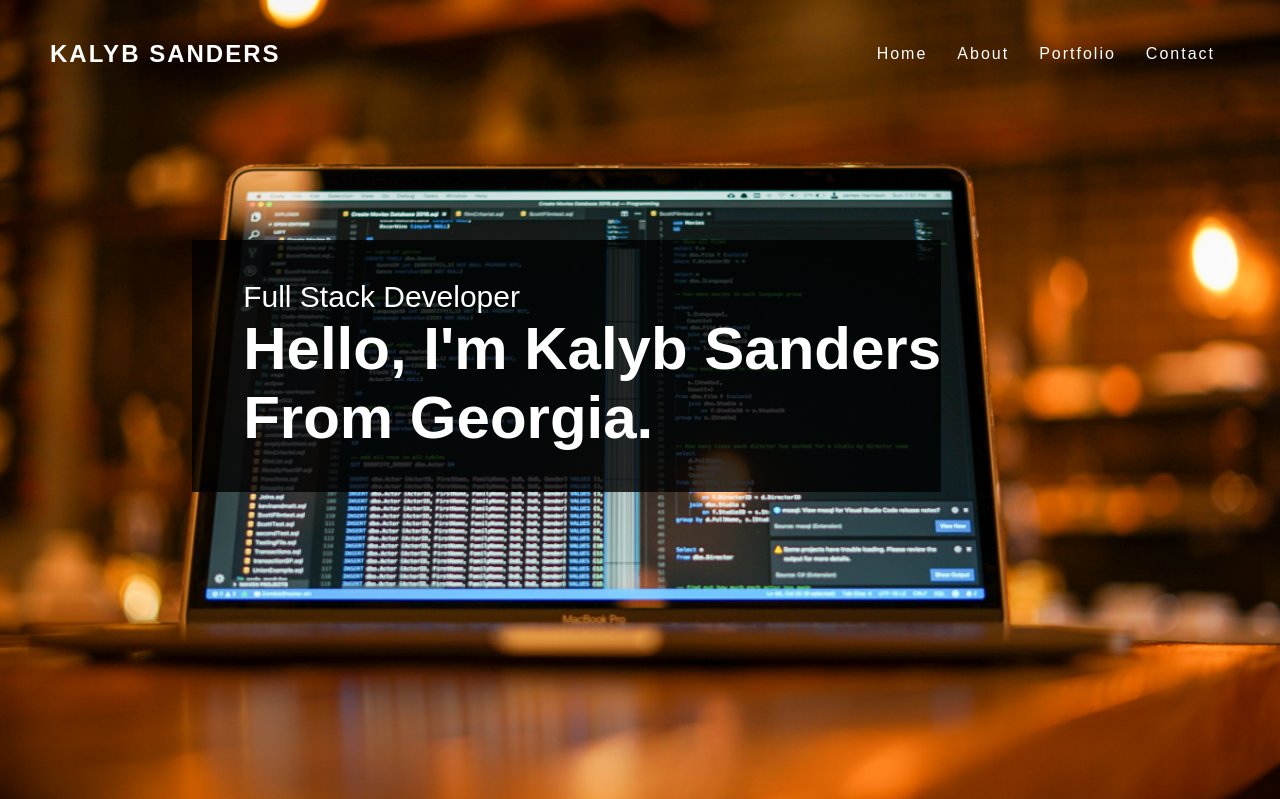
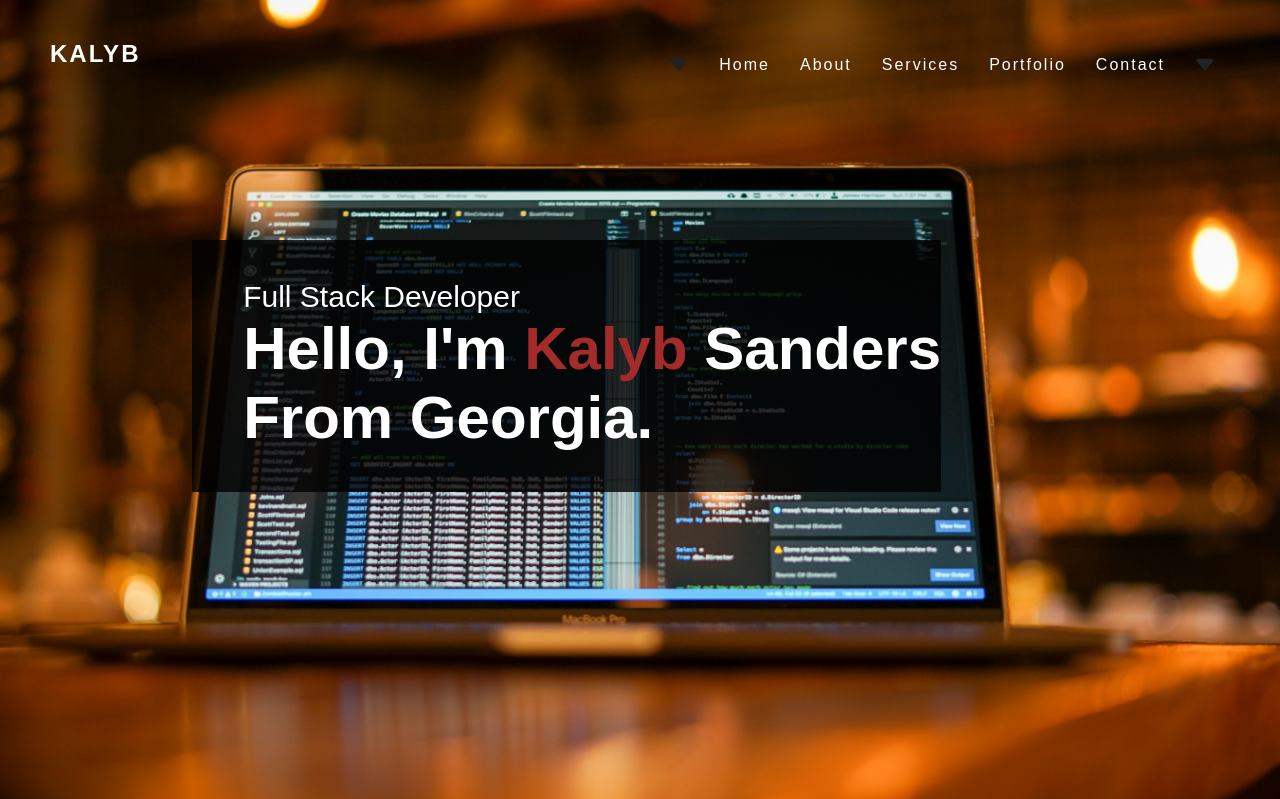
Before and after one commit to KalybSanders/Portfolio_Website, a Django app: page / in a window 1280 px wide. Shown: the top 799 px of the page. Run offline with Django 4.2, Linux system fonts and the light colour scheme.

Commit message:
changed css style for mobile

```diff
--- a/portfolio/static/css/styles.css
+++ b/portfolio/static/css/styles.css
@@ -3,6 +3,12 @@
     padding: 0 ;
     font-family: 'Poppins', sans-serif;
     box-sizing: border-box;
+}
+
+html {
+    scroll-behavior: smooth !important;
+    /* overflow-y: auto; */
+    /* scroll-padding-top: 300px; */
 }
 
 body {
@@ -118,6 +124,10 @@ nav.sticky .logo {
     left: 15%;
     padding: 5vh 0 5vh 4vw;  /* top right bottom left */
     background: rgba(0, 0, 0, 0.801);
+}
+
+.brown {
+    color: brown;
 }
 
 /*
--- a/portfolio/templates/home.html
+++ b/portfolio/templates/home.html
@@ -3,7 +3,8 @@
 <html>
 
 <head>
-    <title>Kalyb Sanders</title>
+    <meta name="viewport" content="width=device-width, initial-scale=1" />
+    <title>Kalyb</title>
     <link href="{% static 'css/styles.css' %}" rel="stylesheet">
 </head>
 
@@ -13,22 +14,26 @@
 
 
 
-<header>
+<header id="#header">
 
     <nav>
-        <div class="logo">Kalyb Sanders</div>
+        <div class="logo">Kalyb</div>
 
-        <ul>
-            <li><a href="{% url 'home' %}" class="link active">Home</a></li>
-            <li><a href="#" class="link active">About</a></li>
-            <li><a href="#" class="link active">Portfolio</a></li>
-            <li><a href="{% url 'contact' %}" class="link">Contact</a></li>
+        <ul id="sidemenu">
+            <img src="{% static 'img/arrow.svg' %}" class="menu-close" onclick="closemenu()"/>
+            <li><a href="#top" class="link active">Home</a></li>
+            <li><a href="#about" class="link active">About</a></li>
+            <li><a href="#services" class="link active">Services</a></li>
+            <li><a href="#portfolio" class="link active">Portfolio</a></li>
+            <li><a href="#contact" class="link">Contact</a></li>   <!--   {% url 'contact' %}   -->
         </ul>
+
+        <img src="{% static 'img/arrow.svg' %}" class="menu-open" onclick="openmenu()"/>
     </nav>
 
     <div class="header-text">
         <p>Full Stack Developer</p>
-        <h1>Hello, I'm <span>Kalyb Sanders</span> <br>  From Georgia.</h1>
+        <h1>Hello, I'm <span class="brown">Kalyb</span> Sanders <br>  From Georgia.</h1>
     </div>
 
 </header>
@@ -233,5 +238,17 @@
     }
 </script>
 
+<script>
+    var sidemenu = document.getElementById("sidemenu")
+
+    function openmenu() {
+        sidemenu.style.top = "0";
+    }
+
+    function closemenu() {
+        sidemenu.style.top = "-110vh";
+    }
+</script>
+
 </body>
 </html>
```
Also changed, not shown: other parts of portfolio/static/css/styles.css (+107 -27 lines).
